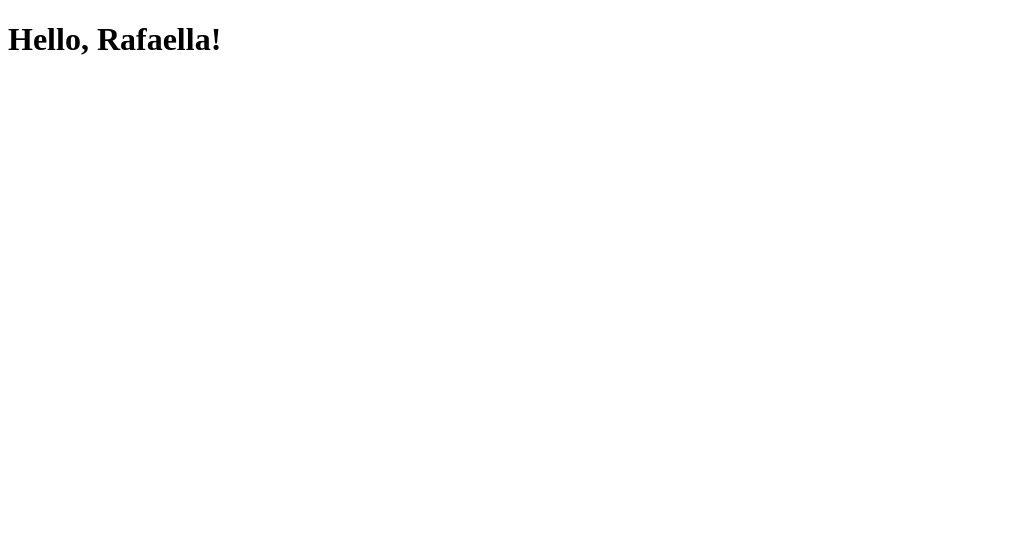
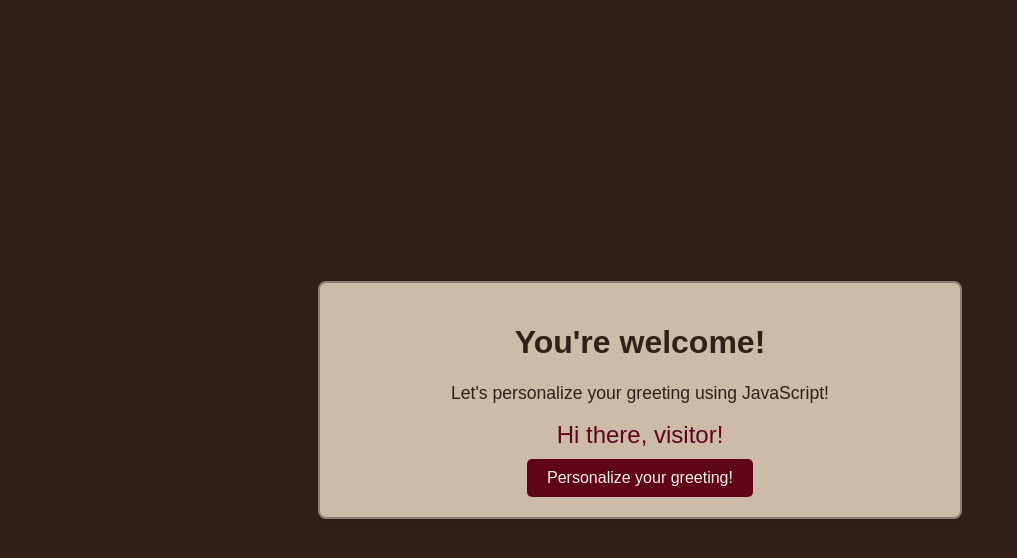
Before and after one commit to muriisantuss/basicCourseJs, a plain HTML site: page lesson 1/index.html in a window 1280 px wide. Shown: the whole page, without its empty margins (0-1017 px from the left). Drawn offline with Linux system fonts and the light colour scheme.

Commit message:
:new: lesson #001

```diff
--- a/lesson 1/index.html
+++ b/lesson 1/index.html
@@ -1,15 +1,23 @@
 <!DOCTYPE html>
-<html lang="en">
+<html lang="pt-BR">
   <head>
     <meta charset="UTF-8" />
     <meta name="viewport" content="width=device-width, initial-scale=1.0" />
-    <title>Document</title>
+    <link rel="stylesheet" href="style.css" />
+    <title>Página inicial</title>
   </head>
   <body>
-    <h1 id="title"></h1>
-    <script>
+    <div class="container">
+      <h1>You're welcome!</h1>
+      <p>Let's personalize your greeting using JavaScript!</p>
+      <div class="saudacao" id="greetingMessage">Hi there, visitor!</div>
+      <button onclick="changeName()">Personalize your greeting!</button>
+    </div>
+  </body>
+  <script>
+    function changeName() {
       let name = "Rafaella"
-      document.getElementById("title").textContent = "Hello, " + name + "!";
-    </script>
-  </body>
+      document.getElementById("greetingMessage").textContent = "Hi there, " + name + "! "
+    }
+  </script>
 </html>
--- /dev/null
+++ b/lesson 1/style.css
@@ -0,0 +1,45 @@
+body {
+  font-family: Arial, sans-serif;
+  display: flex;
+  justify-content: center;
+  align-items: center;
+  height: 100vh;
+  margin: 0;
+  background-color: #331F19; /* Fundo neutro */
+}
+.container {
+  text-align: center;
+  background-color: #CBBBA7;
+  padding: 20px;
+  border-radius: 8px;
+  box-shadow: 0 4px 8px rgba(0, 0, 0, 0.1);
+  width: 90%;
+  max-width: 600px;
+  border: 2px solid #8B7D70;
+}
+h1 {
+  color: #331F19;
+}
+p {
+  color: #331F19;
+  font-size: 1.1em;
+}
+.saudacao{
+  font-size: 1.5em;
+  color: #60041A;
+  margin-top: 10px;
+}
+button {
+  background-color: #60041A;
+  color: #F4F0EA;
+  padding: 10px 20px;
+  border: none;
+  border-radius: 5px;
+  cursor: pointer;
+  font-size: 1em;
+  transition: background-color 0.3s ease;
+  margin-top: 10px;
+}
+button:hover {
+  background-color: #A34743;
+}
```
